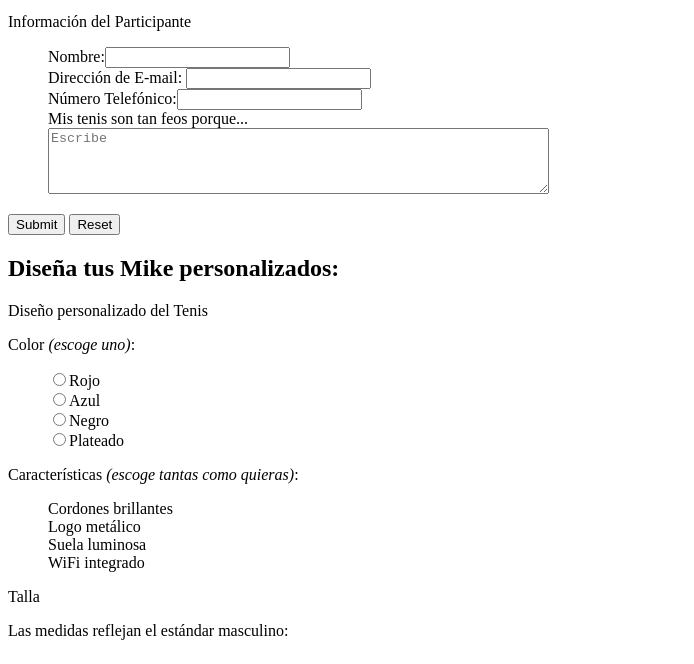
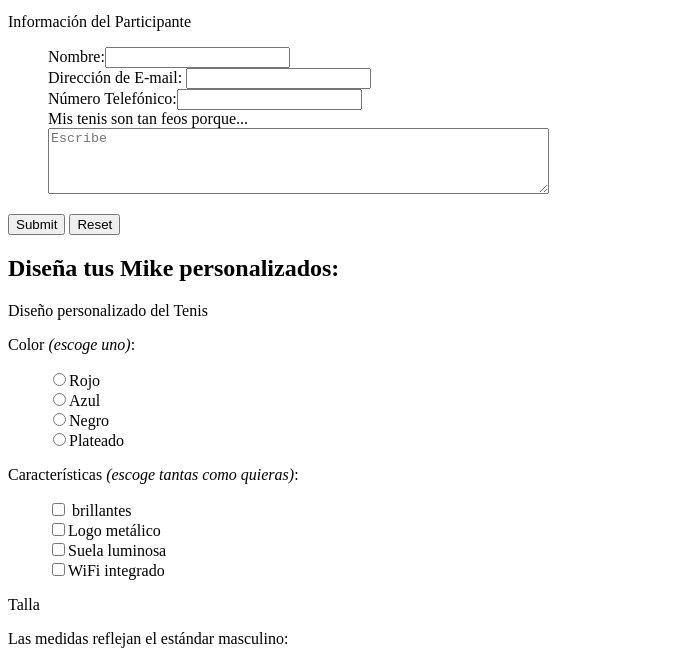
Before and after one commit to bigfedex65-design/hweb, a plain HTML site: page practicas/p09/formulario.html in a window 1280 px wide. Shown: the part 137-801 px from the top of the page, without its empty margins (0-694 px from the left). Drawn offline with Linux system fonts and the light colour scheme.

Commit message:
se agregaron los las cajitas de opciones en el apartado de CARACTERISTICAS

```diff
--- a/practicas/p09/formulario.html
+++ b/practicas/p09/formulario.html
@@ -47,10 +47,10 @@
 
     <p>Características <em>(escoge tantas como quieras)</em>:</p>
       <ul>
-      <li>Cordones brillantes</li>
-      <li>Logo metálico</li>
-      <li>Suela luminosa</li>
-      <li>WiFi integrado</li>
+      <li><input type="checkbox" name="features[]" value="laces"> brillantes</li>
+      <li><input type="checkbox" name="features[]" value="laces">Logo metálico</li>
+      <li><input type="checkbox" name="features[]" value="laces">Suela luminosa</li>
+      <li><input type="checkbox" name="features[]" value="laces">WiFi integrado</li>
       </ul>
 
     <p>Talla</p>
```
